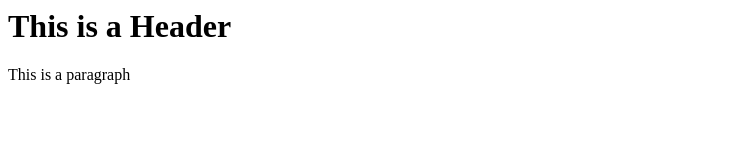
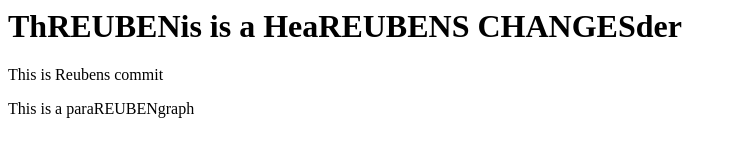
Before and after one commit to rv72/git-test, a website: page templates/test.html in a window 1280 px wide. Shown: the whole page, without its empty margins (0-737 px from the left). Drawn offline with Linux system fonts and the light colour scheme.

Commit message:
REUBEN CHANGES

```diff
--- a/templates/test.html
+++ b/templates/test.html
@@ -3,8 +3,9 @@
     <head></head>
 
     <body>
-        <h1>This is a Header</h1>
-        <p>This is a paragraph</p>
+        <h1>ThREUBENis is a HeaREUBENS CHANGESder</h1>
+        <p>This is Reubens commit</p>
+        <p>This is a paraREUBENgraph</p>
     </body>
 
 </html>
```
